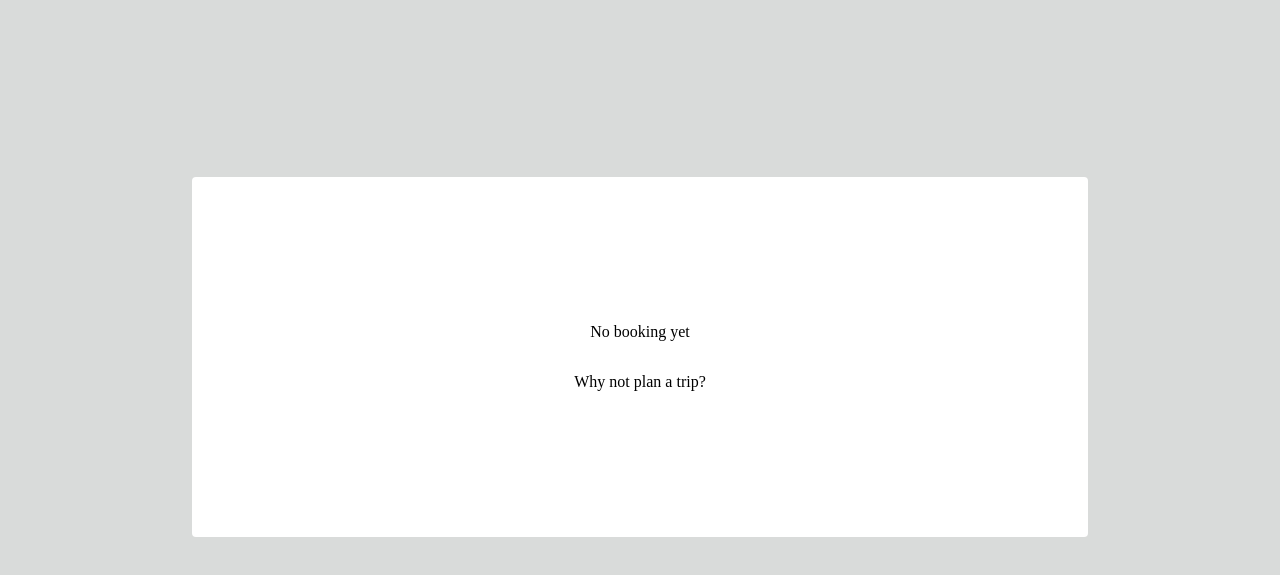
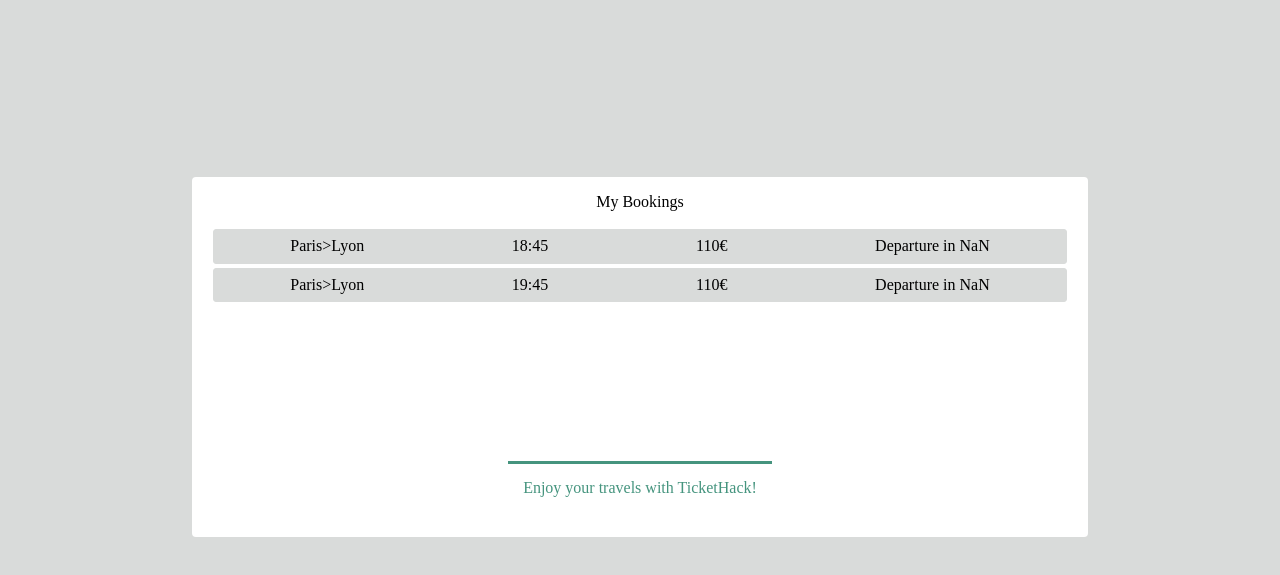
Before and after one commit to N4nonna/Hackathon-1-front, a website: page HTML/bookings.html in a window 1280 px wide. Shown: the part 83-658 px from the top of the page. Drawn offline with nearby package versions, Linux system fonts and the light colour scheme.

```diff
--- a/HTML/bookings.html
+++ b/HTML/bookings.html
@@ -25,6 +25,7 @@
         </div>
       </div>
     </div>
+    <script src="../node_modules/moment/moment.js"></script>
     <script src="../scriptBooking.js"></script>
   </body>
 </html>
--- a/scriptBooking.js
+++ b/scriptBooking.js
@@ -15,17 +15,46 @@
           <p id="enjoy">Enjoy your travels with TicketHack!</p>`;
 }
 
+function changeDate(date) {
+  let hour = moment(date).format("HH:MM");
+  console.log(hour);
+  return hour;
+}
 //crea ticket train
 function ajbooking(tab) {
   creaBooking();
-  for (let obj of tab)
+
+  for (let obj of tab) {
+    let date = Date.now();
+    // console.log(date);
+    let heure = changeDate(date);
+    // console.log(heure);
+    let time = obj.hour - heure;
     document.querySelector(".bookingContenair").innerHTML += `
             <div class="displayBooking">
               <div class="textBooking">
                 <p class="trajet">${obj.departure}>${obj.arrival}</p>
-                <p class="heure">${obj.date}</p>
+                <p class="heure">${obj.hour}</p>
                 <p class="prix">${obj.price}€</p>
-                <p class="tempsDepart">Departure in time</p>
+                <p class="tempsDepart">Departure in ${time}</p>
               </div>
             </div>`;
+  }
 }
+
+let test = [
+  {
+    departure: "Paris",
+    arrival: "Lyon",
+    hour: "18:45",
+    price: "110",
+  },
+  {
+    departure: "Paris",
+    arrival: "Lyon",
+    hour: "19:45",
+    price: "110",
+  },
+];
+
+ajbooking(test);
```
